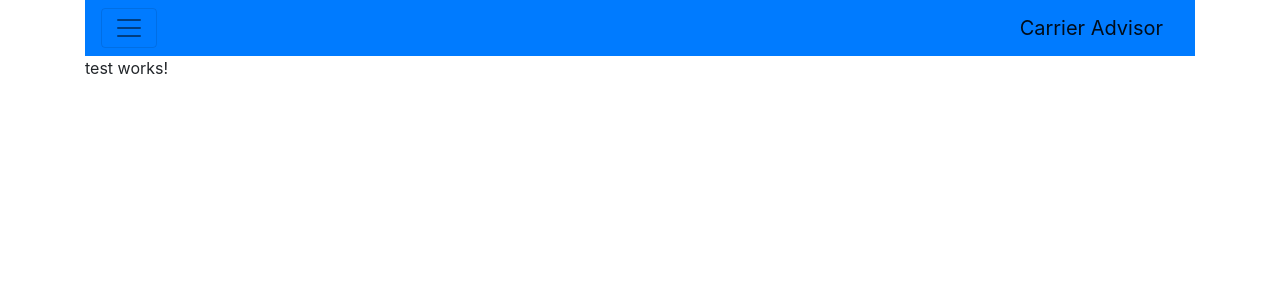
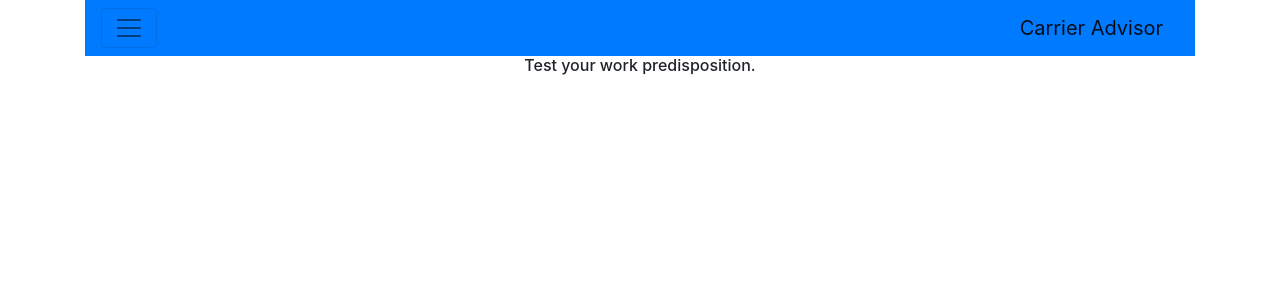
Before and after one commit to IceMouse1916/angularApp, an Angular app: page /test in a window 1280 px wide. Shown: the top 300 px of the page. Built offline with nearby package versions, Linux system fonts and the light colour scheme.

Commit message:
changes in advanced-search component

```diff
--- a/src/app/occupations.service.ts
+++ b/src/app/occupations.service.ts
@@ -18,6 +18,6 @@ export class OccupationsService {
   }
 
   getOccupationsWithParameters(salary, stress, education){
-    return this.http.get('http://localhost:3000/occupations?salary_gte=' + salary +'&stress_lte=' + stress + '&education='+ education);
+    return this.http.get('http://localhost:3000/occupations?salary_gte=' + salary +'&stress_lte=' + stress + '&education_lte='+ education);
   }
 }
--- a/src/app/test/test.component.html
+++ b/src/app/test/test.component.html
@@ -1,5 +1,6 @@
 <nk-navbar>
-<p>
-  test works!
-</p>
+
+<h6 class="text-center">Test your work predisposition.</h6>
+
+
 </nk-navbar>
```
